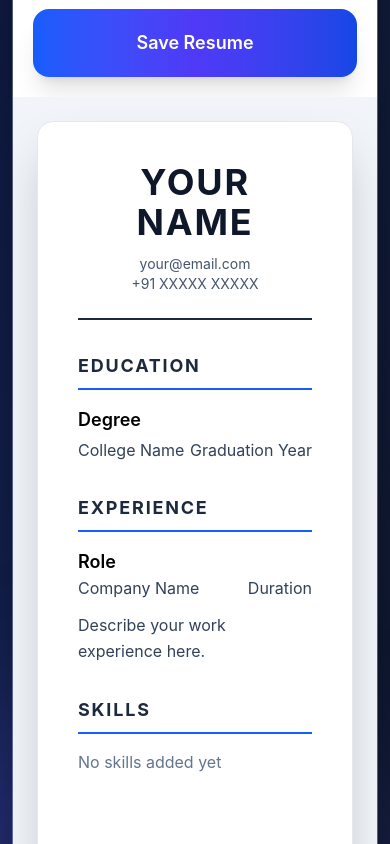
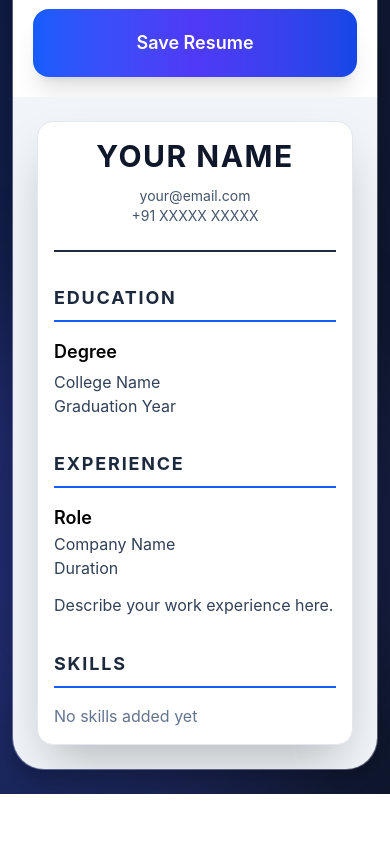
Before and after one commit to Nikita497645/AI-Resume-Architect, a React app in the folder frontend/: page / in a window 390 px wide. Shown: the part 2560-3404 px from the top of the page. After the commit the page ends 3354 px from the top, so only its background shows below. Built offline with nearby package versions, Linux system fonts and the light colour scheme; the HTML template or start-up script is replaced by a standard one.

Commit message:
Improve resume preview responsiveness and fix UI bugs

```diff
--- a/frontend/src/components/ResumePreview.jsx
+++ b/frontend/src/components/ResumePreview.jsx
@@ -3,7 +3,7 @@ function ResumePreview({ formData }) {
 
   if (template === "classic") {
     return (
-      <div className="bg-white border border-slate-200 p-10 shadow-2xl rounded-xl h-fit sticky top-6">
+      <div className="bg-white border border-slate-200 p-4 md:p-10 shadow-2xl rounded-xl h-fit sticky top-6">
         <h1 className="text-4xl font-bold uppercase tracking-wider text-center">
           {formData.name || "Your Name"}
         </h1>
@@ -21,7 +21,7 @@ function ResumePreview({ formData }) {
 
         <p className="font-semibold">{formData.degree}</p>
 
-        <div className="flex justify-between text-slate-700">
+        <div className="flex flex-col md:flex-row md:justify-between text-slate-700">
           <span>{formData.college}</span>
           <span>{formData.graduationYear}</span>
         </div>
@@ -32,7 +32,7 @@ function ResumePreview({ formData }) {
 
         <p className="font-semibold">{formData.role}</p>
 
-        <div className="flex justify-between text-slate-700">
+        <div className="flex flex-col md:flex-row md:justify-between text-slate-700">
           <span>{formData.company}</span>
           <span>{formData.duration}</span>
         </div>
@@ -50,7 +50,7 @@ function ResumePreview({ formData }) {
 
   if (template === "professional") {
     return (
-      <div className="bg-slate-900 text-white p-10 rounded-3xl shadow-2xl h-fit sticky top-6">
+      <div className="bg-slate-900 text-white p-4 md:p-10 rounded-3xl shadow-2xl h-fit sticky top-6">
         <div className="text-center border-b border-blue-500 pb-5">
           <h1 className="text-4xl font-bold uppercase tracking-wider">
             {formData.name || "Your Name"}
@@ -72,7 +72,7 @@ function ResumePreview({ formData }) {
 
           <p className="font-semibold">{formData.degree}</p>
 
-          <div className="flex justify-between">
+          <div className="flex flex-col md:flex-row md:justify-between">
             <span>{formData.college}</span>
             <span>{formData.graduationYear}</span>
           </div>
@@ -89,7 +89,7 @@ function ResumePreview({ formData }) {
 
           <p className="font-semibold">{formData.role}</p>
 
-          <div className="flex justify-between">
+          <div className="flex flex-col md:flex-row md:justify-between">
             <span>{formData.company}</span>
             <span>{formData.duration}</span>
           </div>
@@ -126,12 +126,12 @@ function ResumePreview({ formData }) {
   }
 
  return (
-    <div className="bg-white w-full max-w-[800px] min-h-[1000px] mx-auto p-10 shadow-2xl border border-slate-200 rounded-2xl h-fit sticky top-6">
+  <div className="bg-white w-full max-w-[800px] mx-auto p-4 md:p-10 shadow-2xl border border-slate-200 rounded-2xl h-fit sticky top-6 overflow-x-auto">
 
     {/* HEADER */}
 
     <div className="text-center border-b-2 border-slate-800 pb-6 mb-8">
-        <h1 className="text-4xl font-bold uppercase tracking-wider text-slate-900">
+      <h1 className="text-3xl md:text-4xl font-bold uppercase tracking-wider text-slate-900">
         {formData.name || "Your Name"}
       </h1>
 
@@ -152,7 +152,7 @@ function ResumePreview({ formData }) {
         {formData.degree || "Degree"}
       </p>
 
-        <div className="flex justify-between text-slate-700 mt-1">
+      <div className="flex flex-col md:flex-row md:justify-between text-slate-700 mt-1">
         <span>{formData.college || "College Name"}</span>
         <span>{formData.graduationYear || "Graduation Year"}</span>
       </div>
@@ -175,7 +175,7 @@ function ResumePreview({ formData }) {
         {formData.role || "Role"}
       </p>
 
-        <div className="flex justify-between text-slate-700">
+      <div className="flex flex-col md:flex-row md:justify-between text-slate-700">
         <span>{formData.company || "Company Name"}</span>
         <span>{formData.duration || "Duration"}</span>
       </div>
@@ -210,6 +210,7 @@ function ResumePreview({ formData }) {
         )}
       </div>
     </section>
+
   </div>
 );
 }
```
Lines whose indentation alone changed are shown as unchanged.
